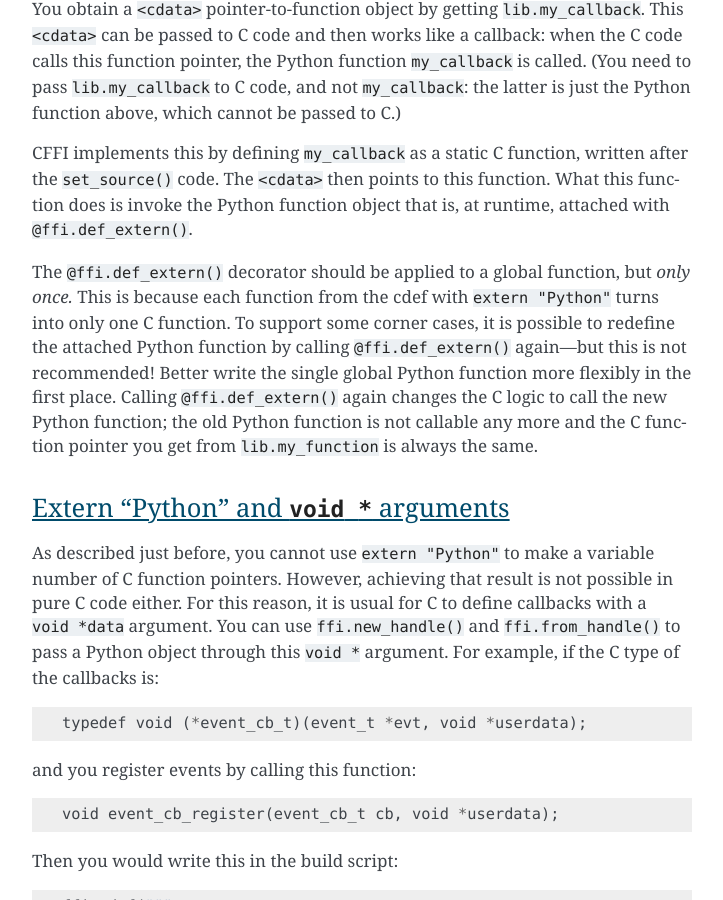
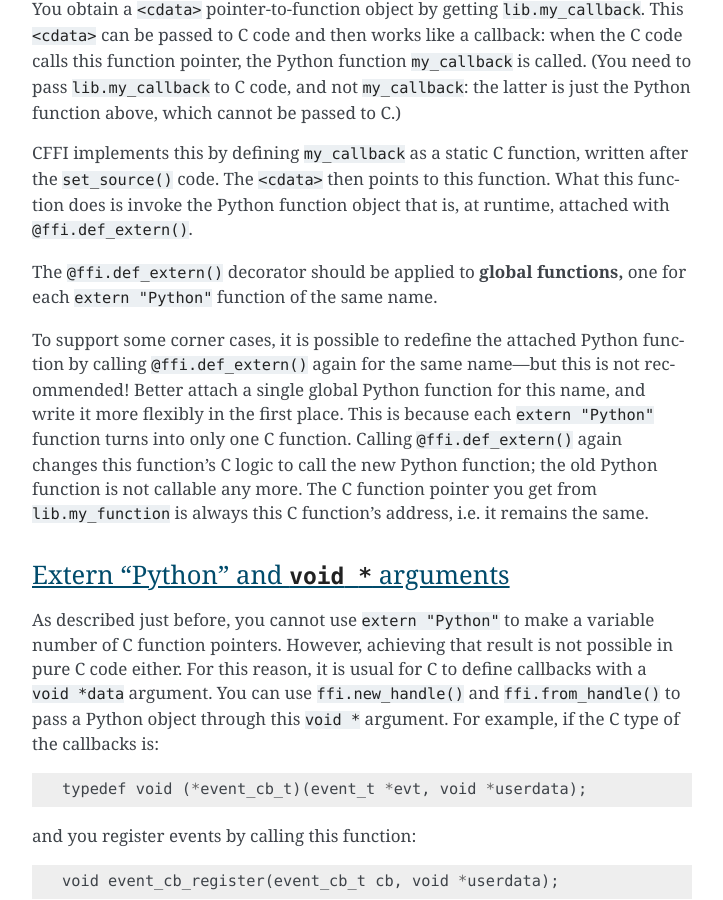
Before and after one commit to tharvik/cffi, a Sphinx documentation site: the page built from doc/source/using.rst, in a window 1280 px wide and 900 px high, scrolled down 9325 px. Shown: the whole window, without its empty margins (388-1111 px from the left). Built offline with Sphinx 7.4.7, drawn with Linux system fonts in a browser that asks for light colours.

Commit message:
clarify (thanks R?mi)

```diff
--- a/doc/source/using.rst
+++ b/doc/source/using.rst
@@ -476,16 +476,20 @@ then points to this function.  What this function does is invoke the
 Python function object that is, at runtime, attached with
 ``@ffi.def_extern()``.
 
-The ``@ffi.def_extern()`` decorator should be applied to a global
-function, but *only once.*  This is because each function from the cdef with
-``extern "Python"`` turns into only one C function.  To support some
-corner cases, it is possible to redefine the attached Python function
-by calling ``@ffi.def_extern()`` again---but this is not recommended!
-Better write the single global Python function more flexibly in the
-first place.  Calling ``@ffi.def_extern()`` again changes the C logic
-to call the new Python function; the old Python function is not
-callable any more and the C function pointer you get from
-``lib.my_function`` is always the same.
+The ``@ffi.def_extern()`` decorator should be applied to **global
+functions,** one for each ``extern "Python"`` function of the same
+name.
+
+To support some corner cases, it is possible to redefine the attached
+Python function by calling ``@ffi.def_extern()`` again for the same
+name---but this is not recommended!  Better attach a single global
+Python function for this name, and write it more flexibly in the first
+place.  This is because each ``extern "Python"`` function turns into
+only one C function.  Calling ``@ffi.def_extern()`` again changes this
+function's C logic to call the new Python function; the old Python
+function is not callable any more.  The C function pointer you get
+from ``lib.my_function`` is always this C function's address, i.e. it
+remains the same.
 
 Extern "Python" and ``void *`` arguments
 ~~~~~~~~~~~~~~~~~~~~~~~~~~~~~~~~~~~~~~~~
```
